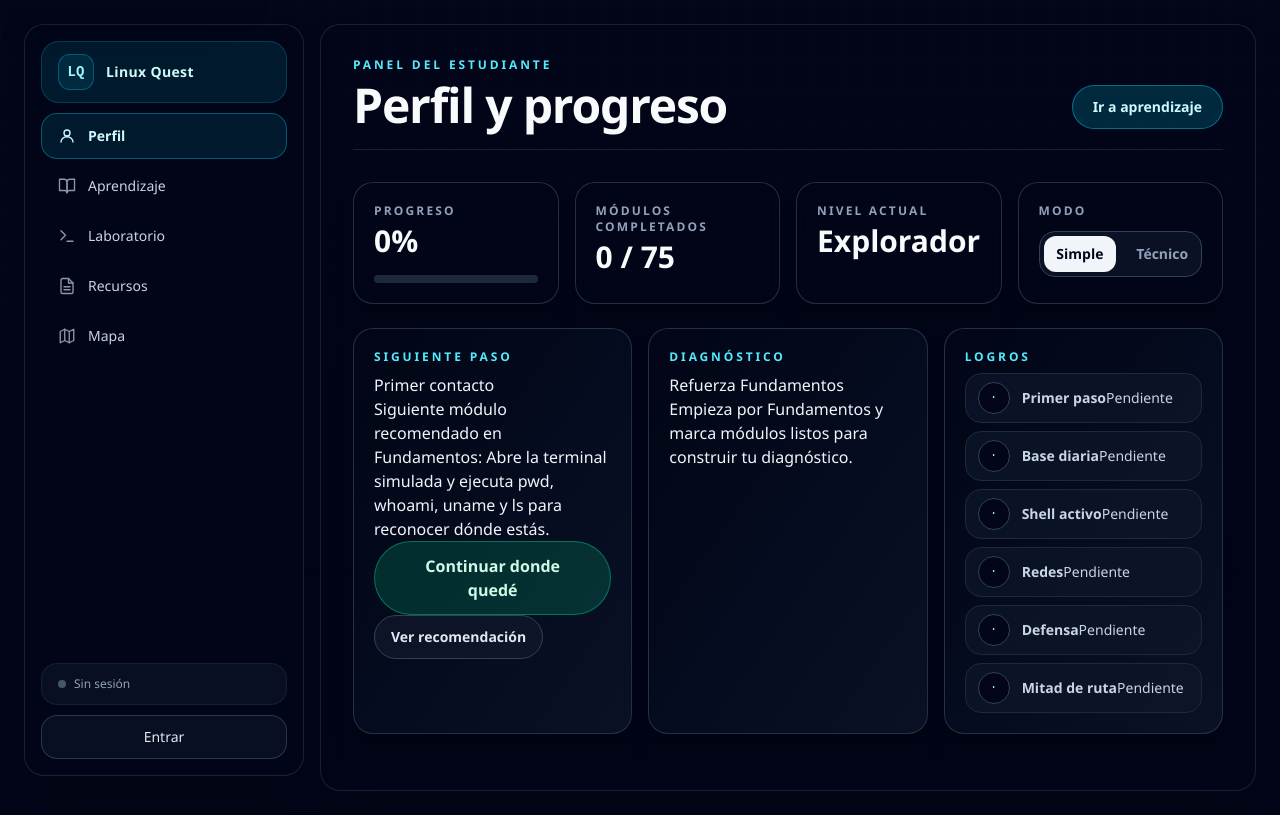
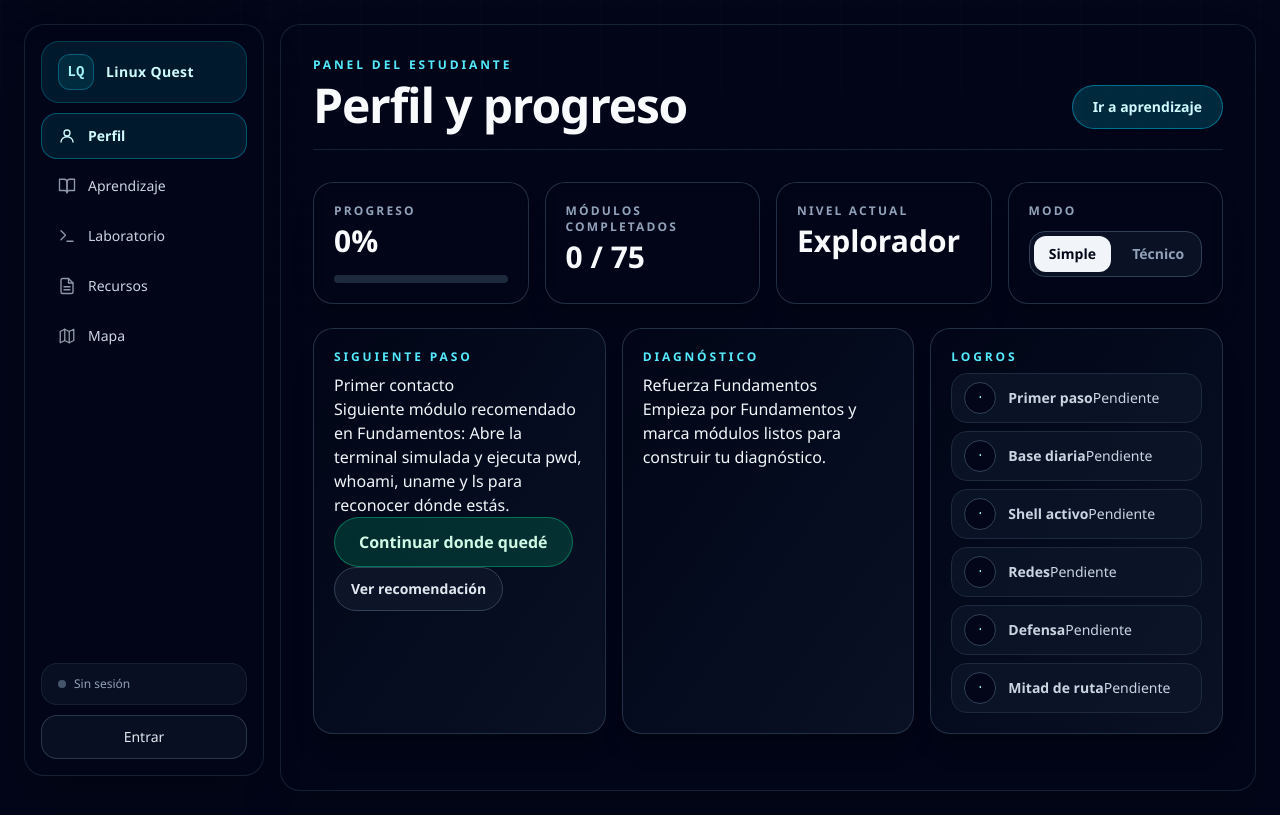
Before and after one commit to sagdev3/aprendelinux, a Next.js app: page / in a window 1280 px wide. Built offline with nearby package versions, Linux system fonts and the light colour scheme; no server answers.

Commit message:
fix: explicit grid-column placement prevents content collapse into sidenav column

```diff
--- a/app/globals.css
+++ b/app/globals.css
@@ -118,6 +118,7 @@
   /* ── Sidebar vertical (desktop lg+) ─────────────────────────────────────── */
   .sidenav {
     display: none;
+    min-width: 240px; /* never collapse below readable width */
     @apply rounded-[20px] border border-slate-800/80 bg-slate-950/90
            p-4 shadow-2xl shadow-black/30;
   }
@@ -130,6 +131,10 @@
       position: sticky;
       top: 1.5rem;
       height: calc(100vh - 3rem);
+      overflow-y: auto;
+      overflow-x: hidden;
+      /* Explicit grid placement: always in column 1 */
+      grid-column: 1;
     }
   }
 
@@ -369,7 +374,7 @@
   }
 
   .dashboard {
-    @apply grid-cols-1 md:grid-cols-2 xl:grid-cols-4;
+    @apply grid-cols-2 xl:grid-cols-4;
   }
 
   .learning-dashboard {
@@ -429,6 +434,9 @@
 
   .stat-label {
     @apply block text-xs font-semibold uppercase tracking-[0.18em] text-slate-400;
+    word-break: break-word;
+    overflow-wrap: anywhere;
+    white-space: normal;
   }
 
   .meter {
--- a/app/page.jsx
+++ b/app/page.jsx
@@ -409,7 +409,7 @@ export default async function Home() {
 
   return (
     <div className="min-h-screen bg-slate-950 text-slate-100">
-      <div className="mx-auto grid min-h-screen max-w-[1800px] gap-4 px-4 py-4 lg:grid-cols-[280px_minmax(0,1fr)] lg:px-6 lg:py-6">
+      <div className="mx-auto grid min-h-screen max-w-[1800px] gap-4 px-4 py-4 lg:grid-cols-[240px_minmax(0,1fr)] lg:px-6 lg:py-6">
         {/* Sidebar — visible solo en lg+; reemplaza al topnav en desktop */}
         <aside className="sidenav">
           {/* Logo / marca */}
@@ -465,8 +465,8 @@ export default async function Home() {
           <button className="sidenav-logout hidden" id="topLogoutButtonSide" type="button">Cerrar sesión</button>
         </aside>
 
-        {/* Contenido principal */}
-        <section className="min-w-0 rounded-[20px] border border-slate-800/80 bg-slate-950/70 shadow-2xl shadow-black/25">
+        {/* Contenido principal — lg:col-start-2 fixes auto-placement when sidenav is display:none */}
+        <section className="overflow-hidden rounded-[20px] border border-slate-800/80 bg-slate-950/70 shadow-2xl shadow-black/25 lg:col-start-2">
           {/* Vistas de la app — ahora JSX real, sin dangerouslySetInnerHTML */}
           {/* WCAG 2.4.1: skip link para usuarios de teclado */}
           <a className="skip-link" href="#app">Ir al contenido principal</a>
```
